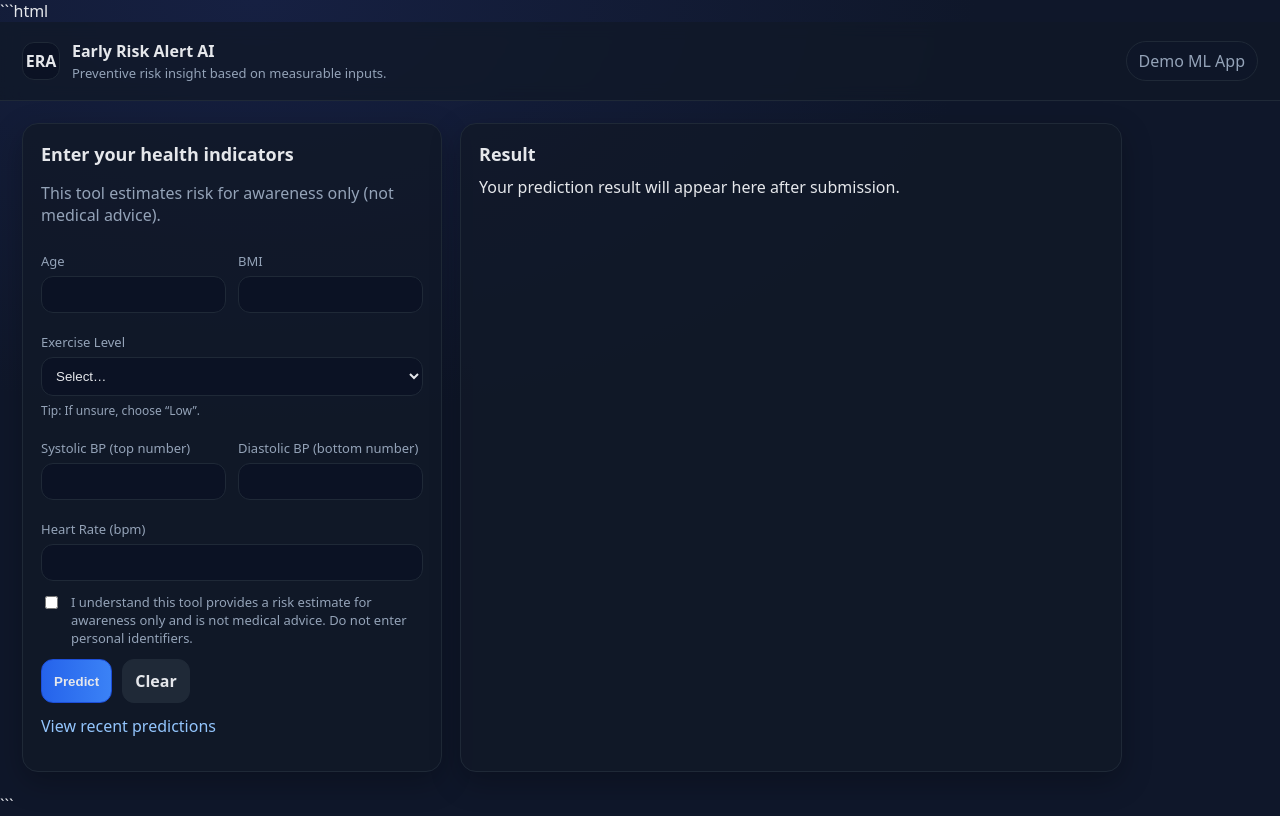
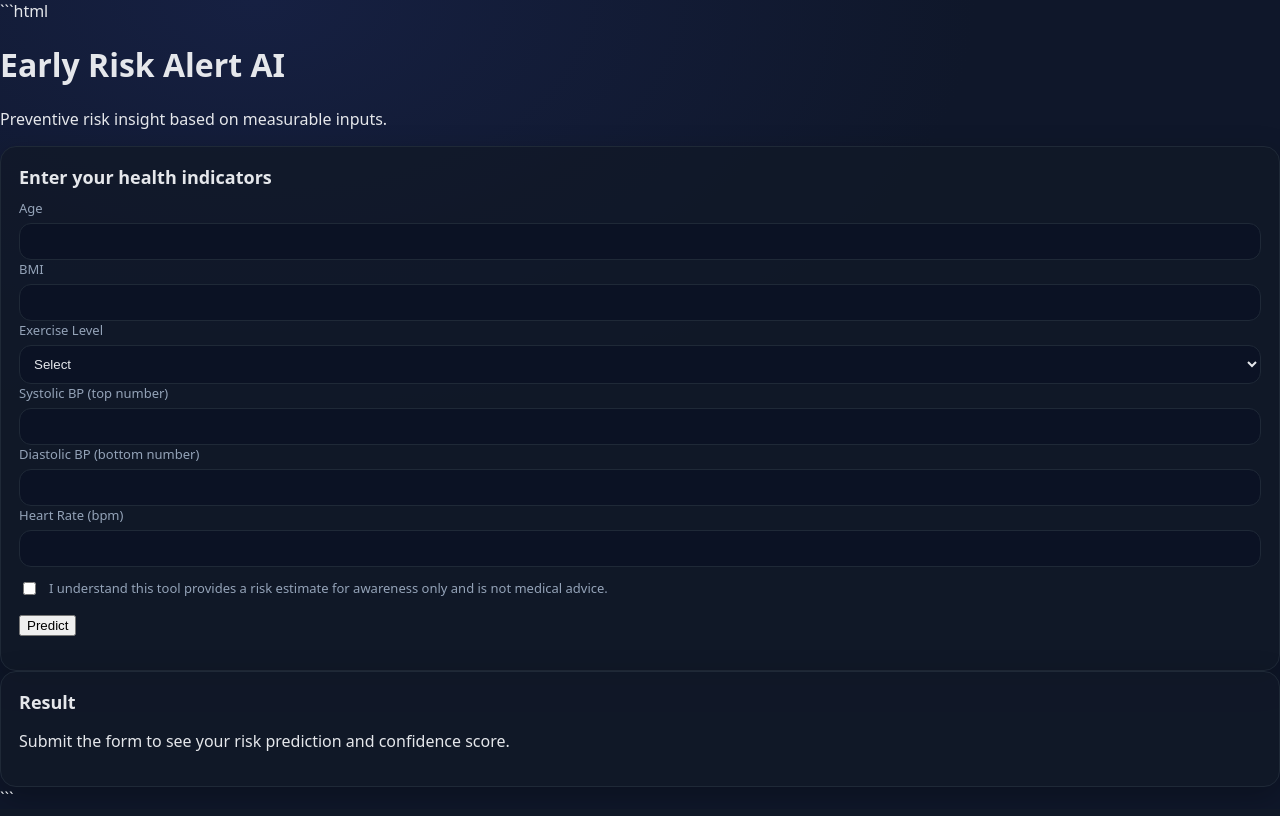
Before and after one commit to ayden611/early-risk-alert-ai, a Python web app: template templates/index.html in a window 1280 px wide. After the commit the page ends 794 px from the top, so only its background shows below. Run offline with Jinja, Linux system fonts and the light colour scheme; the template is opened without the code that fills it, so the values that code supplies are empty.

Commit message:
Update index.html

````diff
--- a/templates/index.html
+++ b/templates/index.html
@@ -1,120 +1,77 @@
 ```html
-<!doctype html>
-<html lang="en">
+<!DOCTYPE html>
+<html>
 <head>
-  <meta charset="utf-8" />
-  <meta name="viewport" content="width=device-width,initial-scale=1" />
-  <title>Early Risk Alert AI</title>
-  <link rel="stylesheet" href="{{ url_for('static', filename='style.css') }}">
+    <title>Early Risk Alert AI</title>
+    <link rel="stylesheet" href="{{ url_for('static', filename='style.css') }}">
 </head>
+<body>
 
-<body>
-  <div class="topbar">
-    <div class="brand">
-      <div class="logo">ERA</div>
-      <div>
-        <div class="title">Early Risk Alert AI</div>
-        <div class="subtitle">Preventive risk insight based on measurable inputs.</div>
-      </div>
-    </div>
-    <div class="pill">Demo ML App</div>
-  </div>
+<div class="container">
 
-  <div class="wrap">
-    <div class="grid">
-      <!-- LEFT: FORM -->
-      <div class="card">
+    <h1>Early Risk Alert AI</h1>
+    <p>Preventive risk insight based on measurable inputs.</p>
+
+    <div class="card">
         <h2>Enter your health indicators</h2>
-        <p class="muted">This tool estimates risk for awareness only (not medical advice).</p>
 
         <form method="POST" action="/">
-          <div class="row">
-            <div class="field">
-              <label>Age</label>
-              <input type="number" step="1" name="age" required value="{{ form.age if form else '' }}">
+
+            <label>Age</label>
+            <input type="number" step="0.1" name="age" required>
+
+            <label>BMI</label>
+            <input type="number" step="0.1" name="bmi" required>
+
+            <label>Exercise Level</label>
+            <select name="exercise_level" required>
+                <option value="">Select</option>
+                <option value="0 - Low">0 - Low</option>
+                <option value="1 - Moderate">1 - Moderate</option>
+                <option value="2 - High">2 - High</option>
+            </select>
+
+            <label>Systolic BP (top number)</label>
+            <input type="number" step="0.1" name="systolic_bp" required>
+
+            <label>Diastolic BP (bottom number)</label>
+            <input type="number" step="0.1" name="diastolic_bp" required>
+
+            <label>Heart Rate (bpm)</label>
+            <input type="number" step="0.1" name="heart_rate" required>
+
+            <div class="checkbox">
+                <input type="checkbox" name="ack" required>
+                <label>I understand this tool provides a risk estimate for awareness only and is not medical advice.</label>
             </div>
 
-            <div class="field">
-              <label>BMI</label>
-              <input type="number" step="0.1" name="bmi" required value="{{ form.bmi if form else '' }}">
-            </div>
-          </div>
+            <button type="submit">Predict</button>
 
-          <div class="field">
-            <label>Exercise Level</label>
-            <select name="exercise_level" required>
-              <option value="" disabled {{ 'selected' if not form or not form.exercise_level else '' }}>Select…</option>
-              <option value="0 - Low" {{ 'selected' if form and form.exercise_level == '0 - Low' else '' }}>0 - Low</option>
-              <option value="1 - Moderate" {{ 'selected' if form and form.exercise_level == '1 - Moderate' else '' }}>1 - Moderate</option>
-              <option value="2 - High" {{ 'selected' if form and form.exercise_level == '2 - High' else '' }}>2 - High</option>
-            </select>
-            <div class="hint">Tip: If unsure, choose “Low”.</div>
-          </div>
+        </form>
+    </div>
 
-          <div class="row">
-            <div class="field">
-              <label>Systolic BP (top number)</label>
-              <input type="number" step="1" name="systolic_bp" required value="{{ form.systolic_bp if form else '' }}">
+    <div class="card">
+
+        <h2>Result</h2>
+
+        {% if result %}
+            <div class="result {{ result.risk_class }}">
+                <h3>{{ result.risk_label }}</h3>
+                <p>Confidence: {{ result.confidence }}%</p>
+                <p>Risk Probability: {{ result.probability }}%</p>
             </div>
 
-            <div class="field">
-              <label>Diastolic BP (bottom number)</label>
-              <input type="number" step="1" name="diastolic_bp" required value="{{ form.diastolic_bp if form else '' }}">
+            <div style="margin-top: 15px;">
+                <a href="/history">View recent predictions</a>
             </div>
-          </div>
+        {% else %}
+            <p>Submit the form to see your risk prediction and confidence score.</p>
+        {% endif %}
 
-          <div class="field">
-            <label>Heart Rate (bpm)</label>
-            <input type="number" step="1" name="heart_rate" required value="{{ form.heart_rate if form else '' }}">
-          </div>
+    </div>
 
-          <label class="checkbox">
-            <input type="checkbox" name="ack" required {{ 'checked' if form and form.ack else '' }}>
-            <span>I understand this tool provides a risk estimate for awareness only and is not medical advice. Do not enter personal identifiers.</span>
-          </label>
+</div>
 
-          <div class="btnrow">
-            <button class="btn primary" type="submit">Predict</button>
-            <a class="btn" href="/">Clear</a>
-          </div>
-
-          <a class="link" href="/history">View recent predictions</a>
-        </form>
-      </div>
-
-      <!-- RIGHT: RESULT -->
-      <div class="card">
-        <h2>Result</h2>
-
-        {% if error %}
-          <div class="result-card high">
-            <div class="result-title">Error</div>
-            <div class="confidence">{{ error }}</div>
-          </div>
-        {% elif result %}
-          <div class="result-card {{ result.risk_class }}">
-            <div class="result-title">{{ result.risk_label }}</div>
-
-            <div class="confidence">
-              <div>Confidence: <span class="meter-number">{{ result.confidence }}%</span></div>
-              <div class="meter">
-                <div class="meter-fill" style="width: {{ result.confidence }}%;"></div>
-              </div>
-            </div>
-
-            <div class="disclaimer">
-              This estimate is generated by a machine learning model for educational purposes only.
-              It is not a diagnosis or medical advice.
-            </div>
-          </div>
-        {% else %}
-          <div class="empty">
-            Your prediction result will appear here after submission.
-          </div>
-        {% endif %}
-      </div>
-    </div>
-  </div>
 </body>
 </html>
 ```
````
